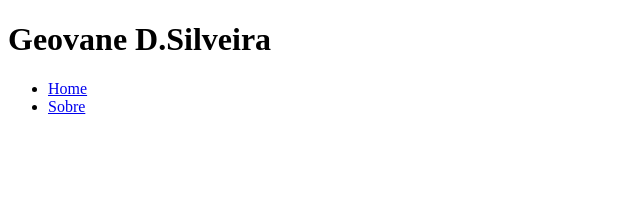
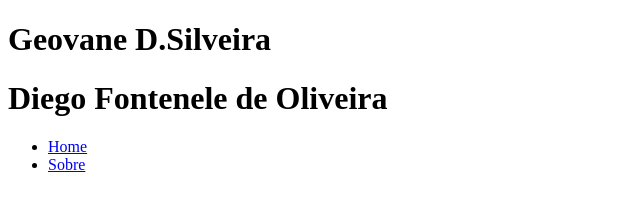
Before and after one commit to Geoguitar/site, a plain HTML site: page contato.html in a window 1280 px wide. Shown: the whole page, without its empty margins (0-640 px from the left). Drawn offline with Linux system fonts and the light colour scheme.

Commit message:
alteração realizada

```diff
--- a/contato.html
+++ b/contato.html
@@ -10,7 +10,7 @@
 <body>
 
 	<h1>Geovane D.Silveira</h1>
-
+	<h1>Diego Fontenele de Oliveira</h1>
 	<ul>
 		<li><a href="index.html">Home</a></li>
 		<li><a href="sobre.html">Sobre</a></li>
```
